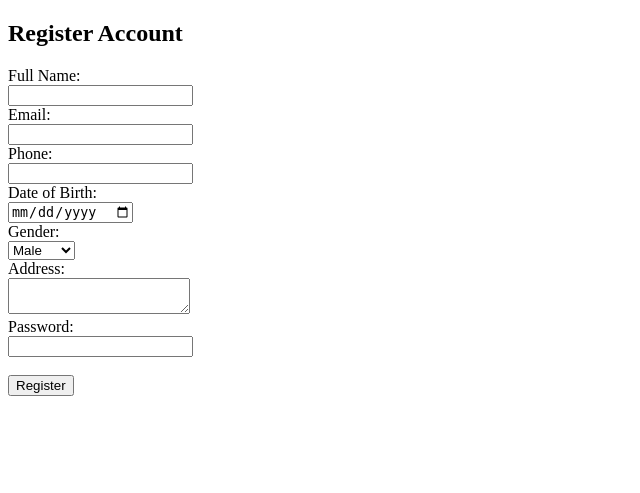
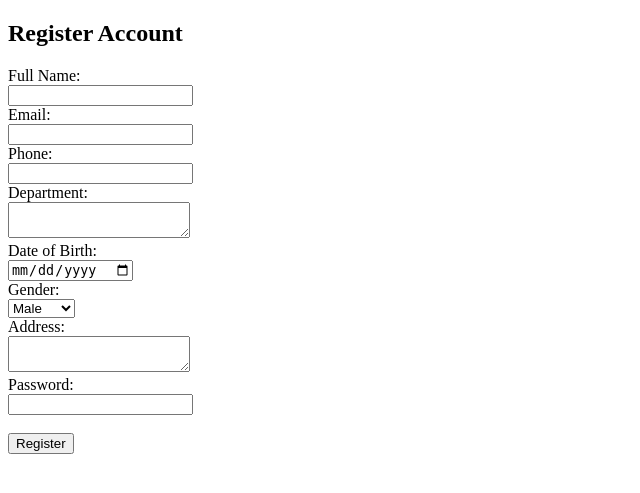
Before and after one commit to navnee1h/security_audit_app, a Flask app: page /register in a window 1280 px wide. Shown: the top 493 px of the page, without its empty margins (0-640 px from the left). Run offline with Flask 3, Linux system fonts and the light colour scheme.

Commit message:
added department

```diff
--- a/app/routes/user.py
+++ b/app/routes/user.py
@@ -7,7 +7,7 @@ SECURITY_CSV = 'data/user_security.csv'
 
 # Ensure both CSVs exist
 for csv_file, headers in [
-    (USER_CSV, ['fullname', 'email', 'phone', 'dob', 'gender', 'address']),
+    (USER_CSV, ['fullname', 'email', 'phone','department', 'dob', 'gender', 'address']),
     (SECURITY_CSV, ['email', 'password', 'password_status', 'audit_warning'])
 ]:
     if not os.path.exists(csv_file):
@@ -23,6 +23,7 @@ def register():
             'fullname': request.form['fullname'],
             'email': request.form['email'],
             'phone': request.form['phone'],
+            'department': request.form['department'],
             'dob': request.form['dob'],
             'gender': request.form['gender'],
             'address': request.form['address'],
@@ -36,7 +37,7 @@ def register():
         with open(USER_CSV, 'a', newline='') as f:
             writer = csv.writer(f)
             writer.writerow([
-                data['fullname'], data['email'], data['phone'],
+                data['fullname'], data['email'], data['phone'],data['department'],
                 data['dob'], data['gender'], data['address']
             ])
 
--- a/app/templates/register.html
+++ b/app/templates/register.html
@@ -12,6 +12,8 @@
         <input type="email" name="email" required><br>
         <label>Phone:</label><br>
         <input type="text" name="phone" required><br>
+        <label>Department:</label><br>
+        <textarea name="department" required></textarea><br>
         <label>Date of Birth:</label><br>
         <input type="date" name="dob" required><br>
         <label>Gender:</label><br>
--- a/data/user_security.csv
+++ b/data/user_security.csv
@@ -1,2 +1,2 @@
 email,password,password_status,audit_warning
-test@gmail.com,$2b$12$AgqxtS04o8aE2GSDmlhN1u3cOwH68eUSidGUp5f27Ck.HWJangE0i,unchecked,false
+test@gmail.com,$2b$12$WGuMcldYr6zfaamSIV5TFuYKAKM2CBbtNM6NECwQ0jfA863bXiz5O,unchecked,false
--- a/data/users.csv
+++ b/data/users.csv
@@ -1,2 +1,2 @@
-fullname,email,phone,dob,gender,address
-test,test@gmail.com,1231231231,2005-02-01,Male,kerala
+fullname,email,phone,department,dob,gender,address
+test,test@gmail.com,123132132,Sales,2001-02-02,Male,kerala
```
